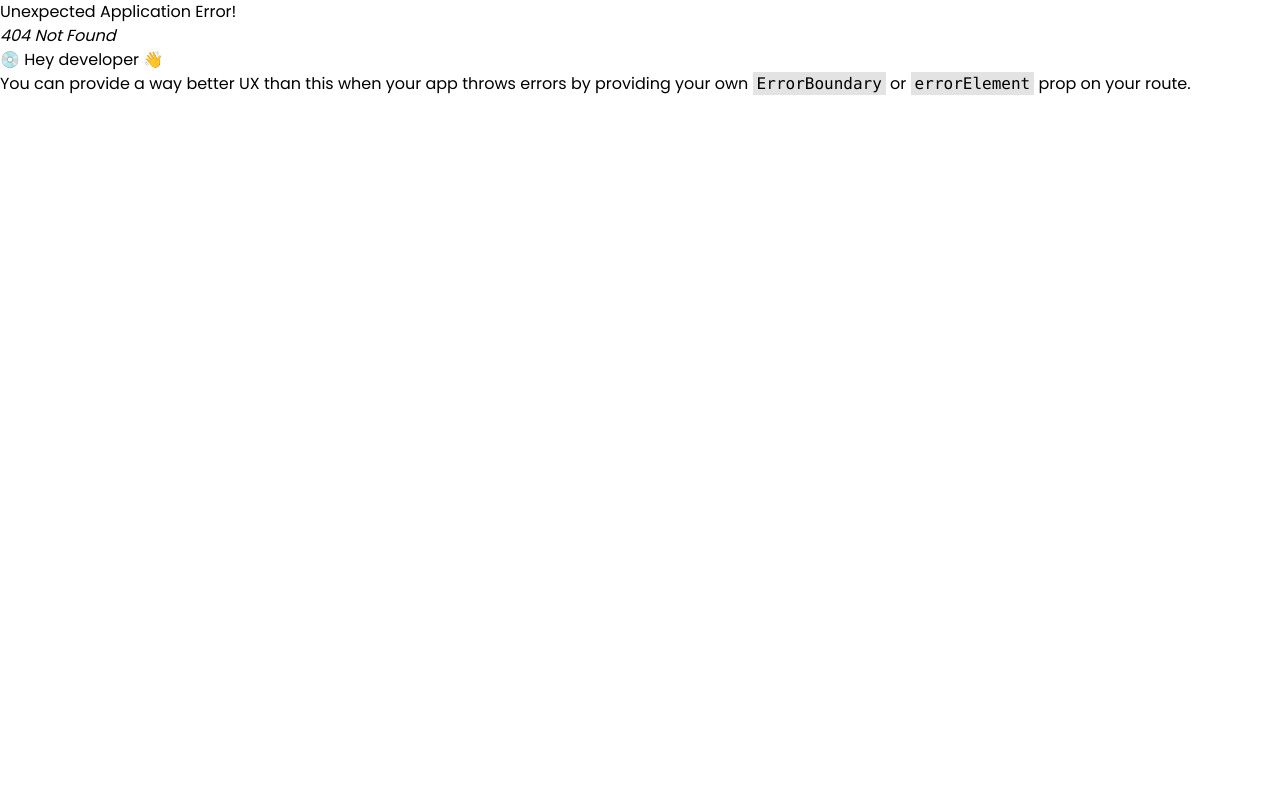
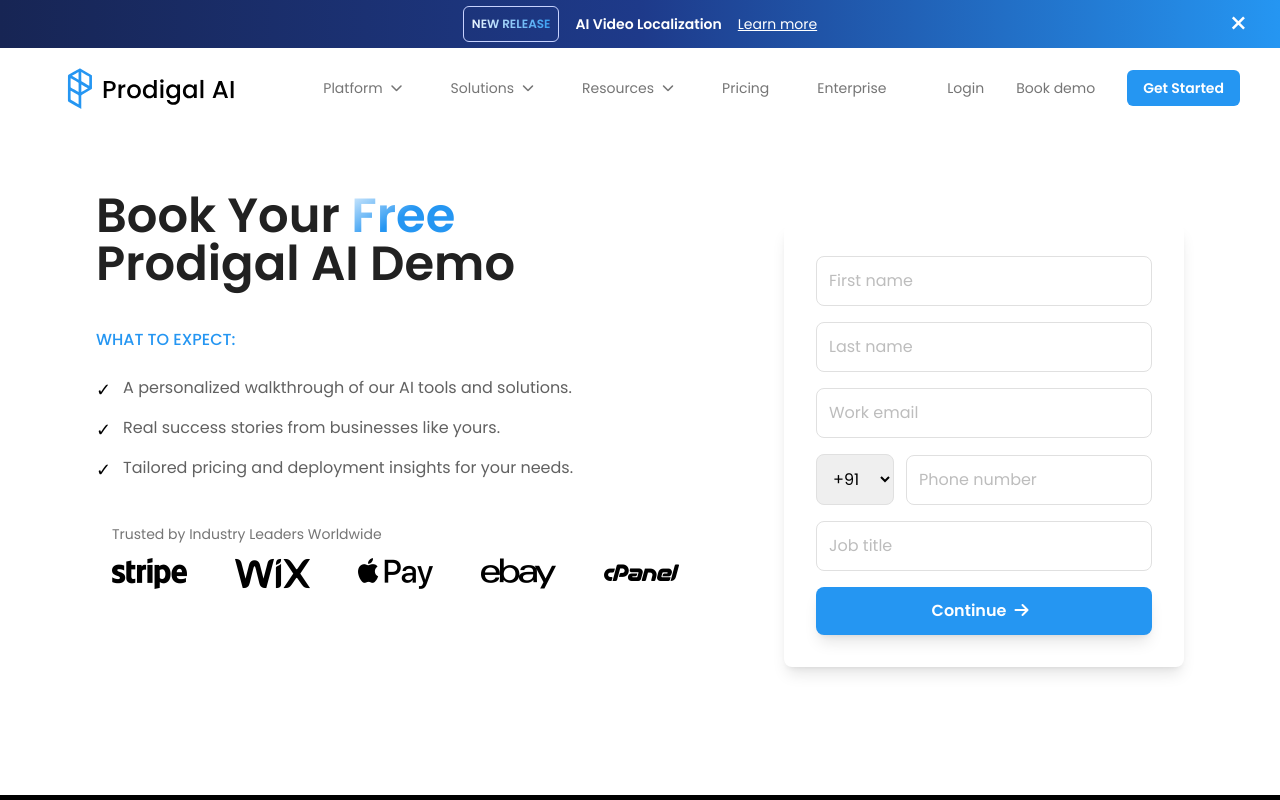
Before and after one commit to jaspreetkaur1010/prodial-ai, a React (Vite) app: page /demo in a window 1280 px wide. Before the commit this address had no page. Shown: the top 800 px of the page. Built offline with nearby package versions, Linux system fonts and the light colour scheme.

Commit message:
updated minor issues and added book demo page

```diff
--- a/index.html
+++ b/index.html
@@ -6,7 +6,7 @@
     <link href="https://fonts.googleapis.com/css2?family=Poppins:wght@400;500;600;700&display=swap" rel="stylesheet">
     <link rel="stylesheet" href="https://cdnjs.cloudflare.com/ajax/libs/font-awesome/6.6.0/css/all.min.css" integrity="sha512-Kc323vGBEqzTmouAECnVceyQqyqdsSiqLQISBL29aUW4U/M7pSPA/gEUZQqv1cwx4OnYxTxve5UMg5GT6L4JJg==" crossorigin="anonymous" referrerpolicy="no-referrer" />
     <meta name="viewport" content="width=device-width, initial-scale=1.0" />
-    <title>Vite + React</title>
+    <title>Prodigal AI</title>
   </head>
   <body>
     <div id="root"></div>
--- a/src/App.jsx
+++ b/src/App.jsx
@@ -7,6 +7,7 @@
 import HomePage from './Pages/HomePage.jsx';
 import Feature1 from './Pages/Feature1.jsx';
 import LoginPage from './Pages/LoginPage.jsx';
+import DemoPage from './Pages/DemoPage.jsx';
 
 function App() {
 
@@ -29,6 +30,12 @@
         <LoginPage/>
       </div>,
     },
+    {
+      path:'/demo',
+      element:<div>
+        <DemoPage/>
+      </div>,
+    },
   ]);
   return (
     <RouterProvider router={router}/>
--- a/src/Components/HomePageComponents/BookDemo.jsx
+++ b/src/Components/HomePageComponents/BookDemo.jsx
@@ -2,7 +2,7 @@
 
 function BookDemo() {
   return (
-    <div className="xl:flex px-12 py-6 lg:px-24 lg:py-24 bg-gradient-to-br from-blue-50 to-indigo-50">
+    <div className="xl:flex px-12 pt-36 lg:px-24 lg:pt-48 lg:pb-24 bg-gradient-to-br from-blue-50 to-indigo-50">
       {/* Left Section */}
       <div className="xl:w-1/2 lg:text-left space-y-6">
         <h2 className="text-4xl lg:text-5xl font-semibold text-gray-900">
--- a/src/Components/HomePageComponents/Enterprise.jsx
+++ b/src/Components/HomePageComponents/Enterprise.jsx
@@ -43,7 +43,7 @@
                             <span className='font-medium'>At Prodigal AI, we prioritize responsible AI</span> by embedding robust
                             security and ethical frameworks in all our solutions, ensuring trust and safety for businesses and users alike.
                         </p>
-                        <button className="mt-8 border transition ease-in-out duration-200 group hover:bg-blue-secondary font-medium text-gray-900 px-6 py-3 rounded-lg shadow-md hover:bg-blue-500 transition-colors">
+                        <button className="mt-8 border transition ease-in-out duration-200 group font-medium text-gray-900 px-6 py-3 rounded-lg shadow-md hover:bg-blue-500 transition-colors">
                             Explore all integrations
                         <i className="group-hover:pl-4 group-hover:pr-0 transition-all ease-in-out duration-200 fa-solid fa-arrow-right pl-2 pr-2"></i>
                         </button>
--- a/src/Components/HomePageComponents/Header.jsx
+++ b/src/Components/HomePageComponents/Header.jsx
@@ -71,7 +71,7 @@
 
         {/* Main Header */}
         <div
-          className="flex bg-white px-4 sm:px-10 justify-between items-center"
+          className="flex w-full bg-white px-4 sm:px-10 justify-between items-center"
           style={{
             transform:
               isHidden && !isTicked
@@ -84,10 +84,19 @@
         >
           {/* Logo and Navigation Links */}
           <div className="space-x-12 hidden lg:flex align-left">
+            {/* <Link to="/">
+              <div>
+                hello
+              </div>
+              <img className="h-16 lg:h-20" src={Logo} alt="prodigalAI" />
+            </Link> */}
+            <div className="flex space-x-4 xl:space-x-12 text-sm items-center">
             <Link to="/">
+              {/* <div>
+                hello
+              </div> */}
               <img className="h-16 lg:h-20" src={Logo} alt="prodigalAI" />
             </Link>
-            <div className="flex space-x-12 text-sm items-center">
               {homeHeaderLinks.map((link, index) => (
                 <Link to={link.path} key={index}>
                   <div
@@ -116,16 +125,26 @@
                 </Link>
               ))}
             </div>
+
           </div>
 
           {/* Hamburger Menu and Login */}
-          <div className="flex items-center space-x-8">
-            <Link to="/login">
+          <div className="flex min-w-full lg:min-w-0 items-center justify-between lg:justify-end space-x-8">
+            <Link to="/" className="lg:hidden">
+              <img className="h-16 lg:h-20" src={Logo} alt="prodigalAI" />
+            </Link>
+
+            <Link to="/login" className="hidden lg:flex">
               <h3 className="text-sm text-gray-600 hover:text-blue-primary">
                 Login
               </h3>
             </Link>
-            <button className="bg-blue-primary hidden sm:flex transition ease-in-out duration-200 hover:bg-blue-secondary text-white text-sm font-semibold px-4 py-2 rounded-md">
+            <Link to="/demo" className="hidden lg:flex">
+              <h3 className="text-sm text-gray-600 hover:text-blue-primary">
+                Book demo
+              </h3>
+            </Link>
+            <button className="bg-blue-primary hidden lg:flex transition ease-in-out duration-200 hover:bg-blue-secondary text-white text-sm font-semibold px-4 py-2 rounded-md">
               Get Started
             </button>
 
--- a/src/Components/HomePageComponents/Integrations.jsx
+++ b/src/Components/HomePageComponents/Integrations.jsx
@@ -15,7 +15,7 @@
                             Enhance productivity and streamline workflows by integrating Prodigal AI solutions with your CRM, ERP, content platforms, LMS, and other
                                  business tools. Experience smooth deployments and real-time insights across all your critical systems.
                         </p>
-                        <button className="mt-8 border transition ease-in-out duration-200 group hover:bg-blue-secondary font-medium text-gray-900 px-6 py-3 rounded-lg shadow-md hover:bg-blue-500 transition-colors">
+                        <button className="mt-8 border transition ease-in-out duration-200 group font-medium text-gray-900 px-6 py-3 rounded-lg shadow-md hover:bg-blue-500 transition-colors">
                             Explore all integrations
                         <i className="group-hover:pl-4 group-hover:pr-0 transition-all ease-in-out duration-200 fa-solid fa-arrow-right pl-2 pr-2"></i>
                         </button>
--- a/src/Components/HomePageComponents/ROISection.jsx
+++ b/src/Components/HomePageComponents/ROISection.jsx
@@ -10,7 +10,7 @@
                 You Don’t Have to Choose Between Cost, Time, and Innovation
             </h2>
             <div className='flex flex-col lg:flex-row items-center justify-center space-y-4 lg:space-x-4 xl:space-x-6 lg:space-y-0'>
-                <section className="group p-4 lg:w-1/3 w-full max-w-[420px] lg:max-w-96 mx-12 lg:mx-0 text-gray-800 bg-blue-opaque bg-opacity-40 rounded-lg py-7 hover:shadow-md shadow-gray-100 border border-blue-opaque transition-all transition-ease-in duration-400">
+                <section className="group p-4 lg:w-1/3 w-full lg:h-[400px] xl:h-[350px] max-w-[420px] lg:max-w-96 mx-12 lg:mx-0 text-gray-800 bg-blue-opaque bg-opacity-40 rounded-lg py-7 hover:shadow-md shadow-gray-100 border border-blue-opaque transition-all transition-ease-in duration-400">
                     <h3 className='font-semibold text-xl pb-6'>LOAN CALL ANALYSIS</h3>
                     <div className='text-7xl text-blue-secondary flex items-center justify-center'>
                         <i className="fa-solid fa-arrow-down text-5xl"></i>
@@ -28,7 +28,7 @@
                     </button>
                 </section>
 
-                <section className="group p-4 lg:w-1/3 w-full max-w-[420px] lg:max-w-96 mx-12 lg:mx-0 text-gray-800 bg-blue-opaque bg-opacity-40 rounded-lg py-7 hover:shadow-md shadow-gray-100 border border-blue-opaque transition-all transition-ease-in duration-400">
+                <section className="group p-4 lg:w-1/3 w-full lg:h-[400px] xl:h-[350px] max-w-[420px] lg:max-w-96 mx-12 lg:mx-0 text-gray-800 bg-blue-opaque bg-opacity-40 rounded-lg py-7 hover:shadow-md shadow-gray-100 border border-blue-opaque transition-all transition-ease-in duration-400">
                     <h3 className='font-semibold text-xl pb-6'>RETAIL SOLUTIONS</h3>
                     <div className='text-7xl text-blue-secondary flex items-center justify-center'>
                         <i className="fa-solid fa-arrow-up text-5xl"></i>
@@ -46,7 +46,7 @@
                     </button>
                 </section>
 
-                <section className="group p-4 lg:w-1/3 w-full max-w-[420px] lg:max-w-96 mx-12 lg:mx-0 text-gray-800 bg-blue-opaque bg-opacity-40 rounded-lg py-6 hover:shadow-md shadow-gray-100 border border-blue-opaque transition-all transition-ease-in duration-400">
+                <section className="group p-4 lg:w-1/3 w-full lg:h-[400px] xl:h-[350px] max-w-[420px] lg:max-w-96 mx-12 lg:mx-0 text-gray-800 bg-blue-opaque bg-opacity-40 rounded-lg py-6 hover:shadow-md shadow-gray-100 border border-blue-opaque transition-all transition-ease-in duration-400">
                     <h3 className='font-semibold text-xl pb-6'>SOCIAL MEDIA ENGAGEMENT</h3>
                     <div className='text-7xl text-blue-secondary flex items-center justify-center'>
                         <i className="fa-solid fa-arrow-up text-5xl"></i>
--- a/src/Components/HomePageComponents/WorkSection.jsx
+++ b/src/Components/HomePageComponents/WorkSection.jsx
@@ -42,8 +42,8 @@
                             }`}
                             onClick={() => toggleTab(1)}
                         >
-                            <button className="z-50 h-6 mt-1 px-2 rounded-lg text-white bg-blue-primary">1</button>
-                            <div className="z-50 flex flex-col justify-center transition-all duration-300">
+                            <button className="z-30 h-6 mt-1 px-2 rounded-lg text-white bg-blue-primary">1</button>
+                            <div className="z-30 flex flex-col justify-center transition-all duration-300">
                                 <h2 className="text-xl text-white font-semibold">Create your script</h2>
                                 <p className="text-xs text-white">Generate it from a link, doc, or even just an idea with the help of AI.</p>
                             </div>
@@ -55,8 +55,8 @@
                             }`}
                             onClick={() => toggleTab(2)}
                         >
-                            <button className="z-50 h-6 mt-1 px-2 rounded-lg text-white bg-blue-primary">2</button>
-                            <div className="z-50 flex flex-col justify-center transition-all duration-300">
+                            <button className="z-30 h-6 mt-1 px-2 rounded-lg text-white bg-blue-primary">2</button>
+                            <div className="z-30 flex flex-col justify-center transition-all duration-300">
                                 <h2 className="text-xl text-white font-semibold">Collaborate</h2>
                                 <p className="text-xs text-white">Generate it from a link, doc, or even just an idea with the help of AI.</p>
                             </div>
@@ -68,8 +68,8 @@
                             }`}
                             onClick={() => toggleTab(3)}
                         >
-                            <button className="z-50 h-6 mt-1 px-2 rounded-lg text-white bg-blue-primary">3</button>
-                            <div className="z-50 flex flex-col justify-center transition-all duration-300">
+                            <button className="z-30 h-6 mt-1 px-2 rounded-lg text-white bg-blue-primary">3</button>
+                            <div className="z-30 flex flex-col justify-center transition-all duration-300">
                                 <h2 className="text-xl text-white font-semibold">Edit your video</h2>
                                 <p className="text-xs text-white">Refine your video easily before sharing.</p>
                             </div>
@@ -81,8 +81,8 @@
                             }`}
                             onClick={() => toggleTab(4)}
                         >
-                            <button className="z-50 h-6 mt-1 px-2 rounded-lg text-white bg-blue-primary">4</button>
-                            <div className="z-50 flex flex-col justify-center transition-all duration-300">
+                            <button className="z-30 h-6 mt-1 px-2 rounded-lg text-white bg-blue-primary">4</button>
+                            <div className="z-30 flex flex-col justify-center transition-all duration-300">
                                 <h2 className="text-xl text-white font-semibold">Share and export</h2>
                                 <p className="text-xs text-white">Easily export your video in various formats.</p>
                             </div>
--- /dev/null
+++ b/src/Pages/DemoPage.jsx
@@ -0,0 +1,12 @@
+import BookDemo from "../Components/HomePageComponents/BookDemo";
+import Header from "../Components/HomePageComponents/Header";
+import Footer from "../Components/HomePageComponents/Footer";
+export default function DemoPage(){
+    return(
+        <>
+            <Header/>
+            <BookDemo/>
+            <Footer/>
+        </>
+    )
+}
```
